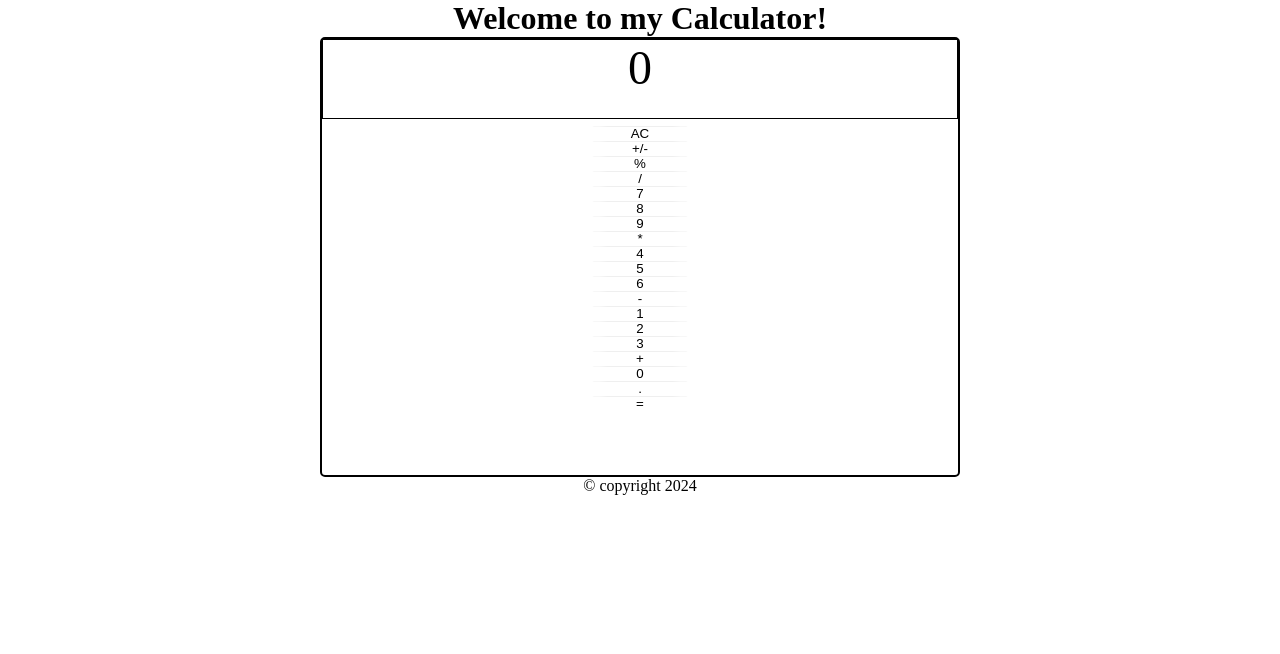
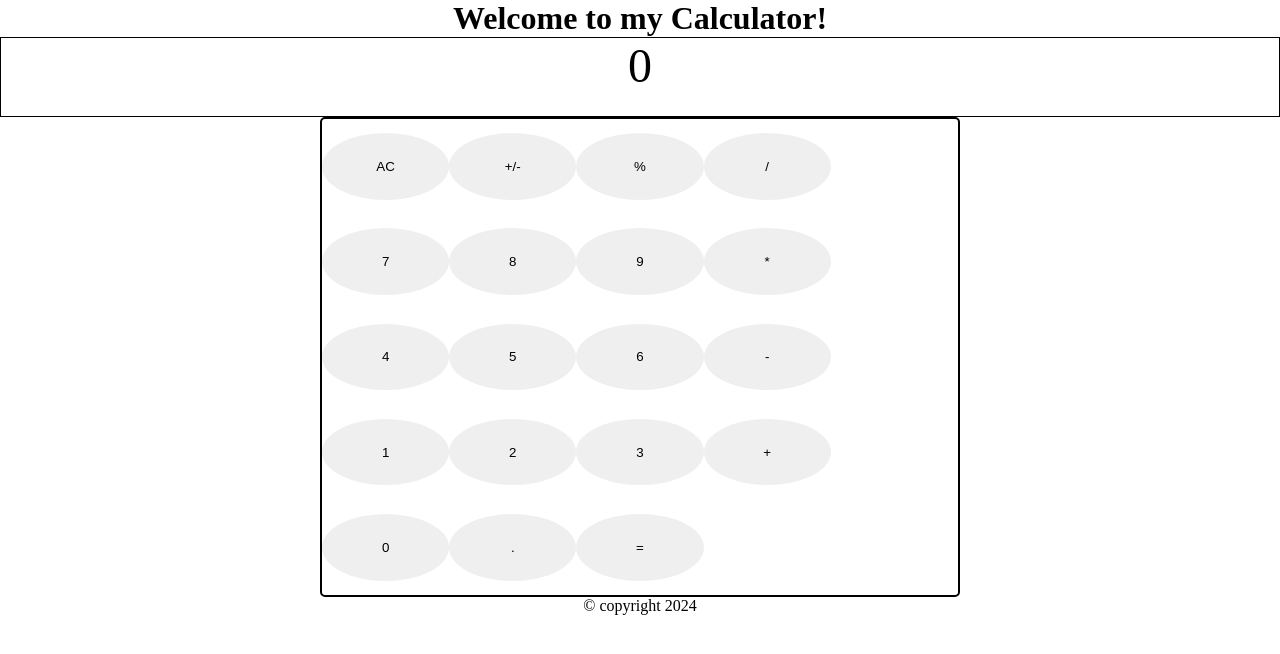
Before and after one commit to J8310048/Guided-Inquiry-7, a plain HTML site: page index.html in a window 1280 px wide. Drawn offline with Linux system fonts and the light colour scheme.

Commit message:
added styling to the buttons, but I had to take the number display off of the calculator. It was messing up the button sizing

```diff
--- a/index.html
+++ b/index.html
@@ -17,11 +17,11 @@
 
     <main>
 
-        <section class="calculator">
         <div class="screen">
             <div class="display-number">0</div>
         </div>
-            <div class="buttons">
+        <div class="calculator">
+
             <button class="AC">AC</button>
             <button class="+/-">+/-</button>
             <button class="%">%</button>
@@ -41,8 +41,8 @@
             <button class="0">0</button>
             <button class="dot">.</button>
             <button class="=">=</button>
+
         </div>
-        </section>
 
     </main>
 
--- a/styles.css
+++ b/styles.css
@@ -11,8 +11,11 @@
 .calculator {
     border: 2px black solid;
     border-radius: 5px;
-    height: 55vh;
+    height: 60vh;
     width: 50%;
+    display: grid;
+    grid-template-columns: repeat(4, 20%);
+    grid-template-rows: repeat(5, 20%);
 }
 
 .screen {
@@ -22,15 +25,14 @@
     font-size: 300%;
 }
 
-.buttons {
-    display: grid;
-    grid-template-columns: ;
-    grid-template-rows: ;
+button {
+    width: 100%;
+    height: 70%;
+    border-radius: 70%;
+    border: none;
 }
 
-button {
-    width: 15%;
-    height: 12%;
-    border-radius: 60%;
-    border: none;
+/* how to read grid-area: grid-row-start / grid-column-start / grid-row-end / grid-column-end */
+.AC {
+    grid-area: 1 / 1 / 2 / 2;
 }
```
Lines whose indentation alone changed are shown as unchanged.
